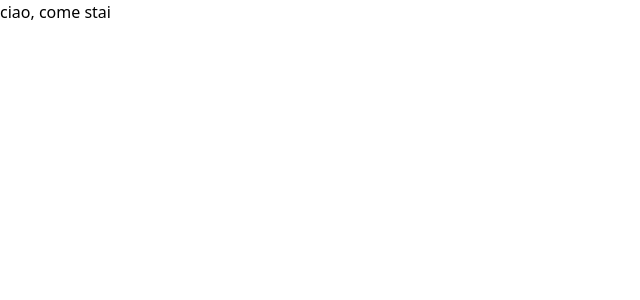
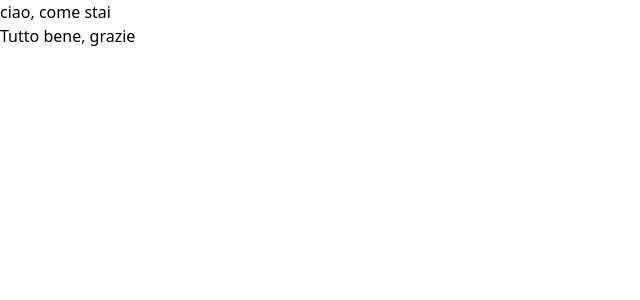
Before and after one commit to Lorenzolivacode/heraclea-final-project-cb10-team-c, a Next.js app: page / in a window 1280 px wide. Shown: the top 300 px of the page, without its empty margins (0-640 px from the left). Built offline with nearby package versions, Linux system fonts and the light colour scheme.

Commit message:
first commit branch lorenzo

```diff
--- a/app/page.tsx
+++ b/app/page.tsx
@@ -1,7 +1,10 @@
 export default function Home() {
   return (
     <div>
-      <main>ciao, come stai</main>
+      <main>
+        ciao, come stai
+        <h1>Tutto bene, grazie</h1>
+      </main>
     </div>
   );
 }
```
